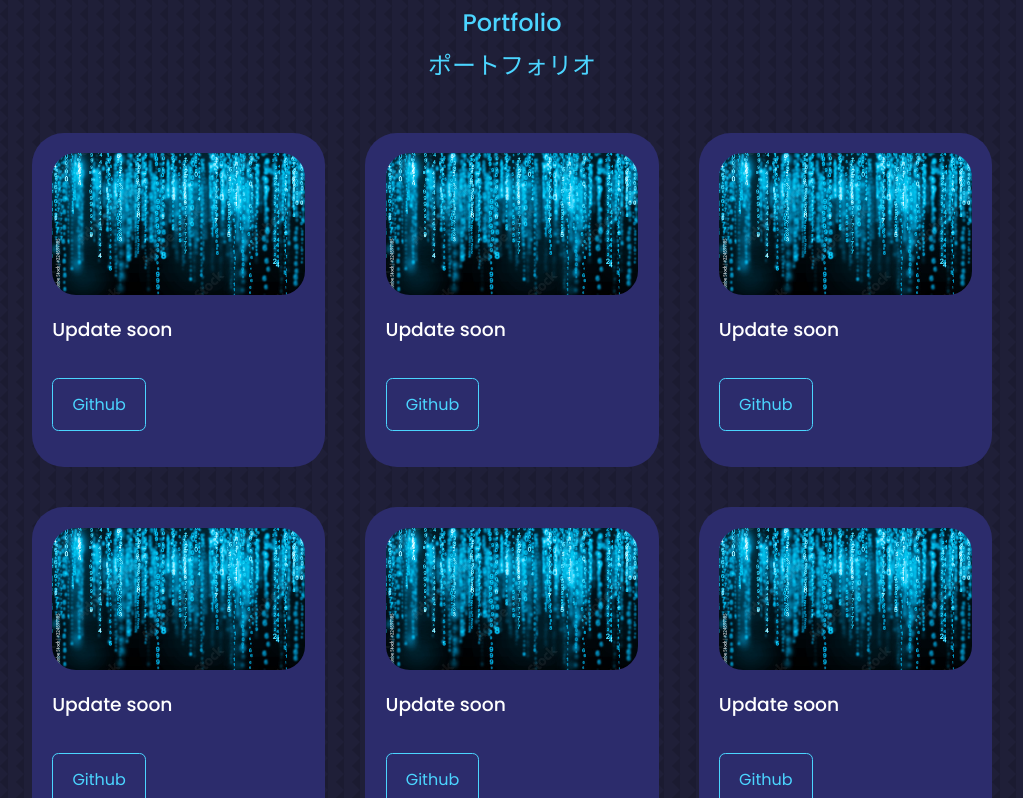
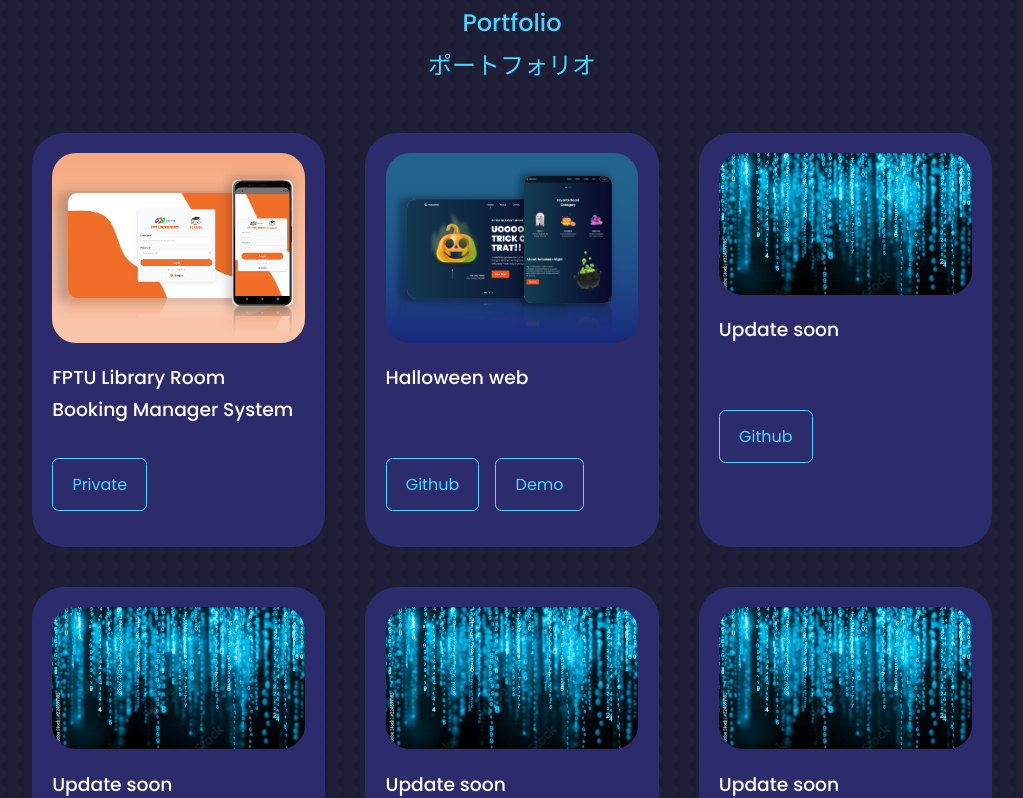
Before and after one commit to longdemon/portfolio-demon, a React (Create React App) app: page / in a window 1280 px wide. Shown: the part 2842-3640 px from the top of the page, without its empty margins (128-1151 px from the left). Built offline with nearby package versions, Linux system fonts and the light colour scheme.

Commit message:
Update portfolio

```diff
--- a/src/components/portfolio/Portfolio.jsx
+++ b/src/components/portfolio/Portfolio.jsx
@@ -1,43 +1,51 @@
 import React from "react";
 import "./portfolio.css";
 import IMG1 from "../../assets/image/background_tmp.jpg";
+import FLRBMS from "../../assets/image/FLRBMS.png";
+import Halloween from "../../assets/image/Halloween.png";
 
 const data = [
   {
     id: 1,
-    image: IMG1,
-    title: "Update soon",
-    github: "https://github.com",
+    image: FLRBMS,
+    title: "FPTU Library Room Booking Manager System",
+    github: "private",
+    demo: null,
   },
   {
     id: 2,
-    image: IMG1,
-    title: "Update soon",
-    github: "https://github.com",
+    image: Halloween,
+    title: "Halloween web",
+    github: "https://github.com/longdemon/Halloween-web",
+    demo: "https://longdemon.github.io/Halloween-web/",
   },
   {
     id: 3,
     image: IMG1,
     title: "Update soon",
     github: "https://github.com",
+    demo: null,
   },
   {
     id: 4,
     image: IMG1,
     title: "Update soon",
     github: "https://github.com",
+    demo: null,
   },
   {
     id: 5,
     image: IMG1,
     title: "Update soon",
     github: "https://github.com",
+    demo: null,
   },
   {
     id: 6,
     image: IMG1,
     title: "Update soon",
     github: "https://github.com",
+    demo: null,
   },
 ];
 
@@ -52,14 +60,17 @@ const Portfolio = () => {
       </h2>
 
       <div className="container portfolio__container">
-        {data.map(({ id, image, title, github }) => {
+        {data.map(({ id, image, title, github, demo }) => {
           return (
             <article className="portfolio__item" key={id}>
               <div className="portfolio__item-image">
                 <img src={image} alt="" />
               </div>
-              <h3>{title}</h3>
+              <h3 className="portfolio__title">{title}</h3>
               <div className="portfolio__item-cta">
+                {github === "private" ? (
+                  <p className="btn-disable">Private</p>
+                ) : (
                   <a
                     href={github}
                     className="btn"
@@ -68,6 +79,18 @@ const Portfolio = () => {
                   >
                     Github
                   </a>
+                )}
+
+                {demo ? (
+                  <a
+                    href={demo}
+                    className="btn"
+                    target="_blank"
+                    rel="noopener noreferrer"
+                  >
+                    Demo
+                  </a>
+                ) : null}
               </div>
             </article>
           );
--- a/src/components/portfolio/portfolio.css
+++ b/src/components/portfolio/portfolio.css
@@ -23,6 +23,10 @@
 .portfolio__item-image {
     border-radius: 1.5rem;
     overflow: hidden;
+}
+
+.portfolio__title{
+    min-height: 4rem;
 }
 
 .portfolio__item h3 {
--- a/src/index.css
+++ b/src/index.css
@@ -100,6 +100,17 @@ a:hover {
     transition: var(--transition);
 }
 
+.btn-disable {
+    width: max-content;
+    display: inline-block;
+    color: var(--color-primary);
+    padding: 0.75rem 1.2rem;
+    border-radius: 0.4rem;
+    cursor: default;
+    border: 1px solid var(--color-primary);
+    transition: var(--transition);
+}
+
 .btn:hover {
     background: var(--colot-white);
     color: var(--color-bg);
```
Also changed, not shown: src/assets/image/FLRBMS.png (added), src/assets/image/Halloween.png (added). Lines whose indentation alone changed are shown as unchanged.
